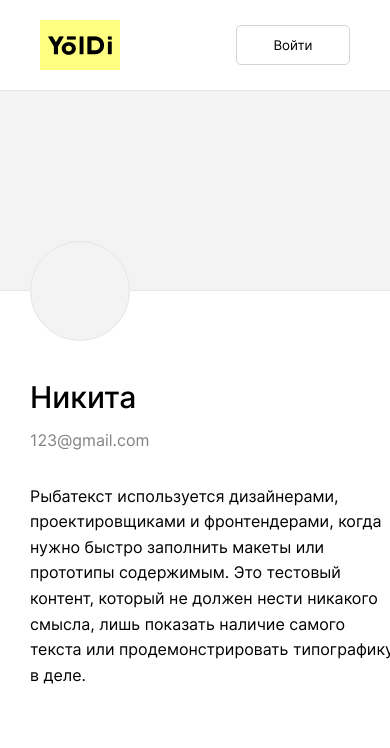
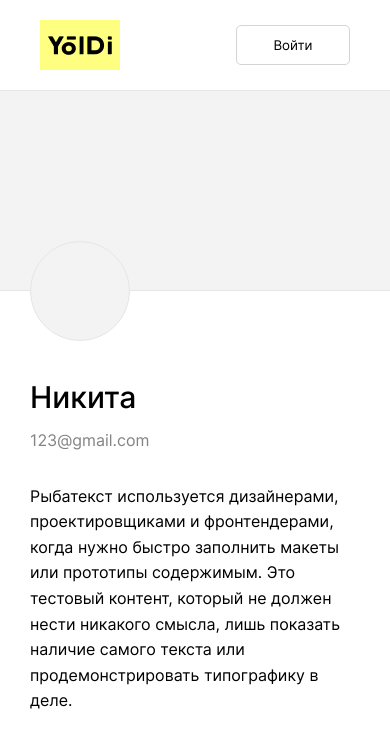
Before and after one commit to NikitaChirkov1993/Yoldi, a Next.js app: page /account/guest in a window 390 px wide. Shown: the top 748 px of the page. Built offline with nearby package versions, Linux system fonts and the light colour scheme.

Commit message:
day 7 (18:21)

```diff
--- a/src/components/02-main/mainAccount/MainAccount.tsx
+++ b/src/components/02-main/mainAccount/MainAccount.tsx
@@ -1,6 +1,8 @@
 import style from "./styleMainAccount.module.css";
 
 const MainAccount = () => {
+
+
     return (
         <main className={style.mainAccount}>
             <div className={style.block__imges}>
--- a/src/components/02-main/mainAccount/styleMainAccount.module.css
+++ b/src/components/02-main/mainAccount/styleMainAccount.module.css
@@ -1,7 +1,7 @@
 
 .block__imges {
     position: relative;
-    width: 100%;
+    /* width: 100%; */
     min-height: 200px;
     background-color: var(--background-secondary);
     border-bottom: 1px solid var(--strokes-secondady);
@@ -24,9 +24,9 @@
     display: flex;
     flex-direction: column;
     margin-left: 240px;
-    padding-right: 20px;
+    margin-right: 30px;
     max-width: 600px;
-    width: 100%;
+    /* width: 100%; */
 }
 
 .mainAccount__title {
@@ -53,11 +53,12 @@
 }
 @media only screen and (max-width:900px) {
     .block__img {
-        position: absolute;
-        left: 30px;
+        left: auto;
+        margin-left: 30px;
     }
 
     .mainAccount__container {
         margin-left: 30px;
+        padding-bottom: 200px;
     }
 }
--- a/src/components/userItem/UserItem.tsx
+++ b/src/components/userItem/UserItem.tsx
@@ -12,6 +12,7 @@ const UserItem = (props) => {
         return { name, letter, email };
     }
     const { name, letter, email } = headerName();
+
     const classEmailactive = classNames(style.item__rigt_email, style.active_email);
 
 
```
